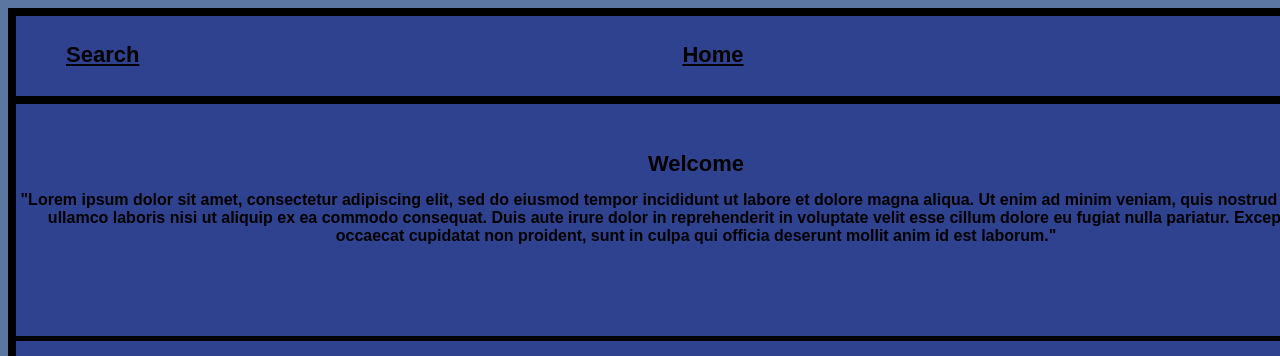
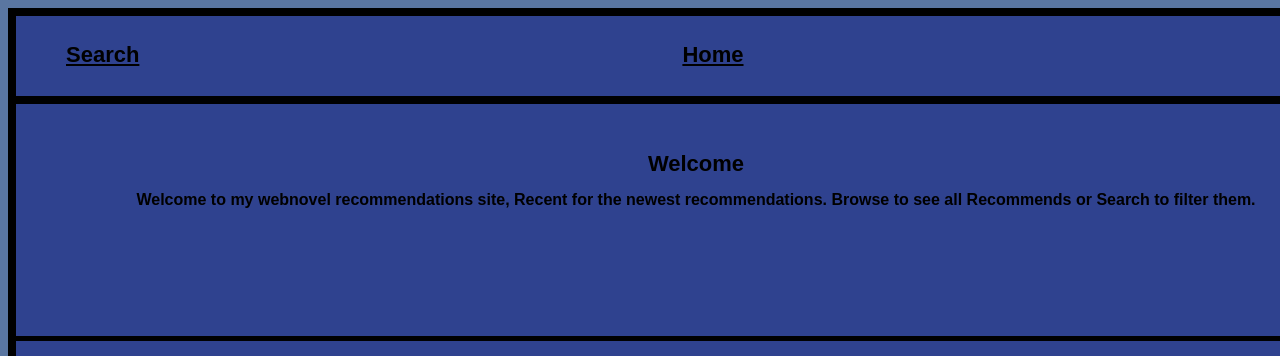
Before and after one commit to Zookiejoe/RecommendTest, a plain HTML site: page index.html in a window 1280 px wide. Shown: the top 356 px of the page. Drawn offline with Linux system fonts and the light colour scheme.

Commit message:
Add files via upload

```diff
--- a/index.html
+++ b/index.html
@@ -2,8 +2,9 @@
 <html>
 <head>
     <meta charset="utf-8" />
+    <meta name="viewport" content="width=device-width">
     <title>Home</title>
-    <link rel="stylesheet"href="StyleSheet.css" />
+    <link rel="stylesheet" href="StyleSheet.css" />
 </head>
 <body>
     <div class="maincontainer">
@@ -17,11 +18,8 @@
         <main class="welcome">
             <h1>Welcome</h1>
             <h2>
-                "Lorem ipsum dolor sit amet, consectetur adipiscing elit,
-                sed do eiusmod tempor incididunt ut labore et dolore magna aliqua.
-                Ut enim ad minim veniam, quis nostrud exercitation ullamco laboris nisi ut aliquip ex ea commodo consequat.
-                Duis aute irure dolor in reprehenderit in voluptate velit esse cillum dolore eu fugiat nulla pariatur.
-                Excepteur sint occaecat cupidatat non proident, sunt in culpa qui officia deserunt mollit anim id est laborum."
+                Welcome to my webnovel recommendations site, Recent for the newest recommendations.
+                Browse to see all Recommends or Search to filter them.
             </h2>
         </main>
         <div class="recommend1">
```
Also changed, not shown: Browse.html (+1 -0 lines), Search.html (+1 -0 lines).
